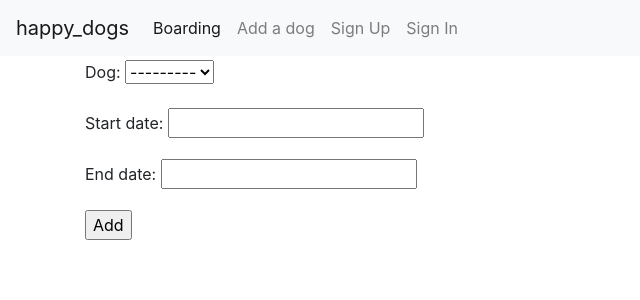
After one commit to shuryhin-oleksandr/happy_dogs, a Django app: page /dogs/add-visit in a window 1280 px wide. The commit adds this page. Shown: the top 300 px of the page, without its empty margins (0-640 px from the left). Run offline with Django 3.2, Linux system fonts and the light colour scheme; data that the repository does not hold is empty; some libraries are stand-ins or nearby versions.

Commit message:
Adds dog admin, overlapping visits restriction

```diff
--- a/happy_dogs/dogs/models.py
+++ b/happy_dogs/dogs/models.py
@@ -1,3 +1,4 @@
+from django.core.exceptions import ValidationError
 from django.db import models
 
 
@@ -15,7 +16,7 @@ class Dog(models.Model):
             return f"{self.first_name} {self.last_name}"
 
     class Meta:
-        unique_together = ['first_name', 'last_name']
+        unique_together = ["first_name", "last_name"]
 
     def __str__(self):
         return self.full_name
@@ -26,6 +27,14 @@ class BoardingVisit(models.Model):
     start_date = models.DateField()
     end_date = models.DateField()
 
+    def clean(self):
+        model = type(self)
+        overlapping_visit = model.objects.filter(
+            dog=self.dog, end_date__gt=self.start_date, start_date__lt=self.end_date
+        ).first()
+        if overlapping_visit:
+            raise ValidationError(f"Overlapping boarding visit exists: {str(overlapping_visit)}")
+
     # TODO: Improve string
     def __str__(self):
-        return f"{self.dog.full_name} Visit"
+        return f"{self.dog.full_name} Visit ({self.start_date} - {self.end_date})"
--- a/happy_dogs/dogs/urls.py
+++ b/happy_dogs/dogs/urls.py
@@ -1,6 +1,7 @@
 from django.urls import path
 
-from happy_dogs.dogs.views import BoardingView, BoardingDayView
+from happy_dogs.dogs.views import BoardingView, BoardingDayView, DogCreateView, \
+    BoardingVisitCreateView
 
 app_name = "dogs"
 urlpatterns = [
@@ -11,4 +12,6 @@ urlpatterns = [
         BoardingDayView.as_view(),
         name="boarding-day",
     ),
+    path("add-dog", DogCreateView.as_view(), name="add-dog"),
+    path("add-visit", BoardingVisitCreateView.as_view(), name="add-visit"),
 ]
--- a/happy_dogs/dogs/views.py
+++ b/happy_dogs/dogs/views.py
@@ -1,10 +1,11 @@
 import logging
 from datetime import date, timedelta
 
-from django.views.generic import TemplateView, ListView
+from django.urls import reverse, reverse_lazy
+from django.views.generic import TemplateView, ListView, CreateView
 
 from happy_dogs.dogs.forms import BoardingFilterForm
-from happy_dogs.dogs.models import BoardingVisit
+from happy_dogs.dogs.models import BoardingVisit, Dog
 
 logger = logging.getLogger(__name__)
 
@@ -69,3 +70,21 @@ class BoardingDayView(ListView):
         visits = super().get_queryset()
         visits = visits.filter(start_date__lte=calendar_date, end_date__gte=calendar_date)
         return visits
+
+
+class DogCreateView(CreateView):
+    model = Dog
+    fields = ['first_name', 'last_name']
+    template_name = 'dogs/create.html'
+
+    def get_success_url(self):
+        return reverse('dogs:boarding')
+
+
+class BoardingVisitCreateView(CreateView):
+    model = BoardingVisit
+    fields = ['dog', 'start_date', 'end_date']
+    template_name = 'dogs/create.html'
+
+    def get_success_url(self):
+        return reverse('dogs:boarding')
--- a/happy_dogs/templates/base.html
+++ b/happy_dogs/templates/base.html
@@ -65,12 +65,12 @@
           <a class="nav-link" href="{% url 'dogs:boarding' %}">Boarding <span class="sr-only">(current)</span></a>
         </li>
         <li class="nav-item">
-          <a class="nav-link" href="{% url 'about' %}">About</a>
+          <a class="nav-link" href="{% url 'dogs:add-dog' %}">Add a dog</a>
         </li>
         {% if request.user.is_authenticated %}
           <li class="nav-item">
             {# URL provided by django-allauth/account/urls.py #}
-            <a class="nav-link" href="{% url 'users:detail' request.user.username %}">{% translate "My Profile" %}</a>
+            <a class="nav-link" href="{% url 'dogs:add-visit' %}">Add a visit</a>
           </li>
           <li class="nav-item">
             {# URL provided by django-allauth/account/urls.py #}
--- a/happy_dogs/templates/dogs/boarding-day.html
+++ b/happy_dogs/templates/dogs/boarding-day.html
@@ -5,7 +5,7 @@
 
 {% block content %}
   {{ error_message }}
-  {% for visit in visit_list %}
+  {% for visit in boardingvisit_list %}
     <div>
       {{ visit.dog }}: {{ visit.start_date }} - {{ visit.end_date }}
     </div>
--- /dev/null
+++ b/happy_dogs/templates/dogs/create.html
@@ -0,0 +1,12 @@
+{% extends "base.html" %}
+{% load crispy_forms_tags %}
+
+{% block title %}Create dog{% endblock %}
+
+{% block content %}
+  <form method="post">
+    {% csrf_token %}
+    {{ form.as_p }}
+    <input type="submit" value="Add">
+  </form>
+{% endblock %}
```
Also changed, not shown: happy_dogs/templates/dogs/boarding_calendar.html (deleted, +0 -14 lines).
